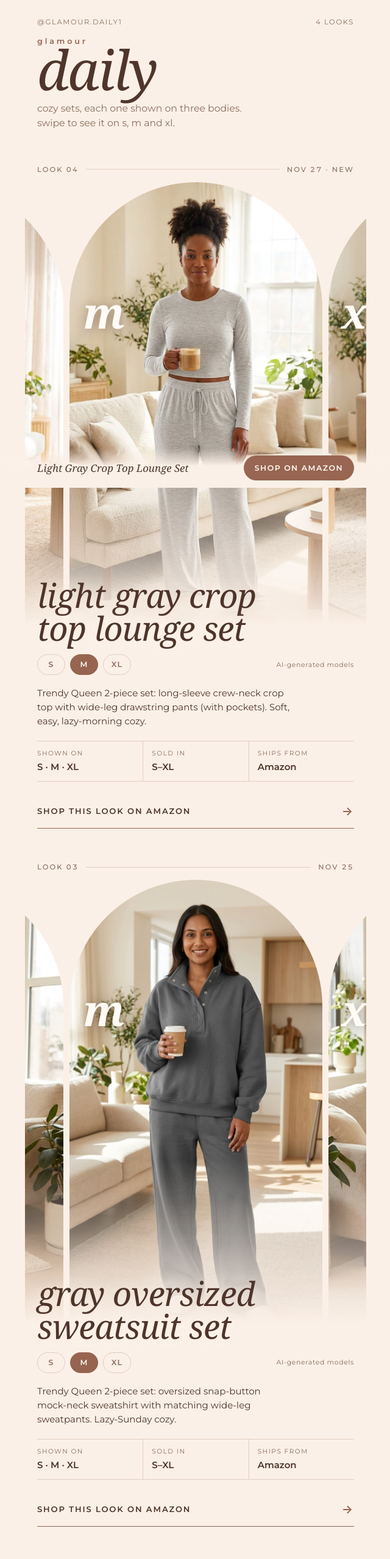
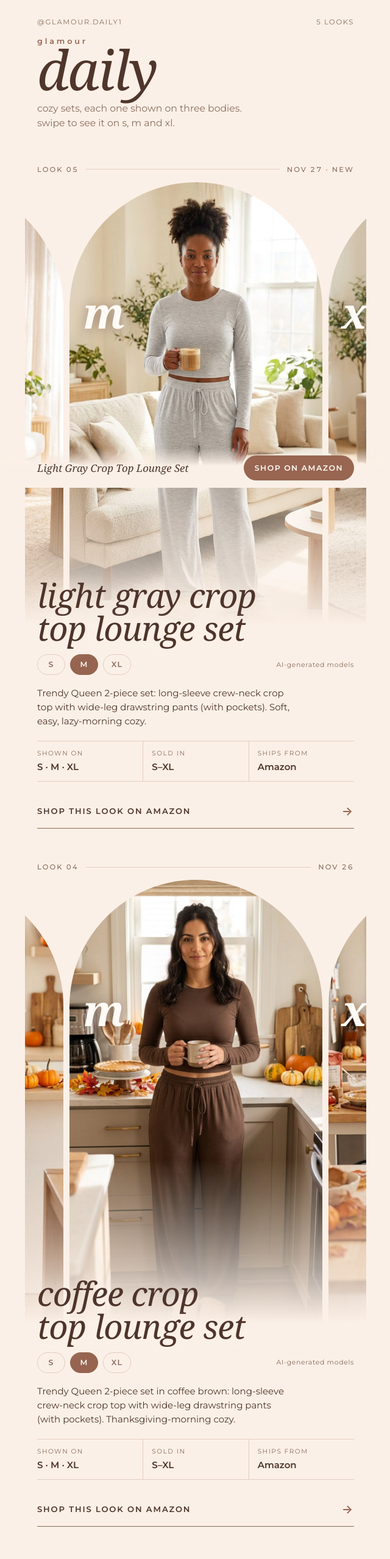
Before and after one commit to Glamourfinds/glamourfinds.github.io, a plain HTML site: page daily/index.html in a window 1280 px wide. Shown: the top 2557 px of the page at 61% size, without its empty margins (319-959 px from the left). Drawn offline with Linux system fonts and the light colour scheme; a web font is replaced by a local one.

Commit message:
Add coffee crop lounge set (daily p5); remove _tmp
Co-Authored-By: Claude Opus 5.5 <noreply@anthropic.com>
Claude-Session: https://claude.ai/code/session_01Fbb5oGZTrC7e3MpYSSX9oK

```diff
--- a/daily/index.html
+++ b/daily/index.html
@@ -89,7 +89,7 @@ body::after{content:"";position:fixed;top:-20vh;right:-30vw;width:90vw;height:70
 <body>
 <main class="page">
   <header class="mast pad">
-    <div class="mastrow"><span>@glamour.daily1</span><span>4 looks</span></div>
+    <div class="mastrow"><span>@glamour.daily1</span><span>5 looks</span></div>
     <div>
       <div class="kicker">glamour</div>
       <h1 class="word">daily</h1>
@@ -97,8 +97,8 @@ body::after{content:"";position:fixed;top:-20vh;right:-30vw;width:90vw;height:70
     <p class="intro">cozy sets, each one shown on three bodies. swipe to see it on s, m and xl.</p>
   </header>
 
-  <section class="look" id="look-04" data-name="Light Gray Crop Top Lounge Set" data-link="https://link.amazon/B04RF8AvB">
-    <div class="lookhead"><span>Look 04</span><span class="rule"></span><span>Nov 27 · new</span></div>
+  <section class="look" id="look-05" data-name="Light Gray Crop Top Lounge Set" data-link="https://link.amazon/B04RF8AvB">
+    <div class="lookhead"><span>Look 05</span><span class="rule"></span><span>Nov 27 · new</span></div>
     <div class="rail" tabindex="0" aria-label="Swipe to see the Light Gray Crop Top Lounge Set on sizes S, M and XL">
       <figure class="slide" data-i="0">
         <img src="img/p4_s.jpg" alt="AI-generated model wearing the Light Gray Crop Top Lounge Set, size S" width="900" height="1612" >
@@ -122,6 +122,32 @@ body::after{content:"";position:fixed;top:-20vh;right:-30vw;width:90vw;height:70
       <div><dt>Ships from</dt><dd>Amazon</dd></div>
     </dl>
     <a class="buy" href="https://link.amazon/B04RF8AvB" target="_blank" rel="sponsored noopener">Shop this look on Amazon <span aria-hidden="true">→</span></a>
+  </section>
+  <section class="look" id="look-04" data-name="Coffee Crop Top Lounge Set" data-link="https://link.amazon/B0hy0ikDP">
+    <div class="lookhead"><span>Look 04</span><span class="rule"></span><span>Nov 26</span></div>
+    <div class="rail" tabindex="0" aria-label="Swipe to see the Coffee Crop Top Lounge Set on sizes S, M and XL">
+      <figure class="slide" data-i="0">
+        <img src="img/p5_s.jpg" alt="AI-generated model wearing the Coffee Crop Top Lounge Set, size S" width="900" height="1612" loading="lazy">
+        <span class="sizeTag">s</span>
+      </figure>
+      <figure class="slide" data-i="1">
+        <img src="img/p5_m.jpg" alt="AI-generated model wearing the Coffee Crop Top Lounge Set, size M" width="900" height="1612" loading="lazy">
+        <span class="sizeTag">m</span>
+      </figure>
+      <figure class="slide" data-i="2">
+        <img src="img/p5_xl.jpg" alt="AI-generated model wearing the Coffee Crop Top Lounge Set, size XL" width="900" height="1612" loading="lazy">
+        <span class="sizeTag">xl</span>
+      </figure>
+    </div>
+    <h2 class="title">Coffee Crop Top Lounge Set</h2>
+    <div class="tabs" role="group" aria-label="See it on size"><button type="button" class="tab" data-i="0" aria-pressed="false">S</button><button type="button" class="tab" data-i="1" aria-pressed="true">M</button><button type="button" class="tab" data-i="2" aria-pressed="false">XL</button><span class="ai">AI-generated models</span></div>
+    <p class="note">Trendy Queen 2-piece set in coffee brown: long-sleeve crew-neck crop top with wide-leg drawstring pants (with pockets). Thanksgiving-morning cozy.</p>
+    <dl class="facts">
+      <div><dt>Shown on</dt><dd>S · M · XL</dd></div>
+      <div><dt>Sold in</dt><dd>S–XL</dd></div>
+      <div><dt>Ships from</dt><dd>Amazon</dd></div>
+    </dl>
+    <a class="buy" href="https://link.amazon/B0hy0ikDP" target="_blank" rel="sponsored noopener">Shop this look on Amazon <span aria-hidden="true">→</span></a>
   </section>
   <section class="look" id="look-03" data-name="Gray Oversized Sweatsuit Set" data-link="https://link.amazon/B0eInqQ7X">
     <div class="lookhead"><span>Look 03</span><span class="rule"></span><span>Nov 25</span></div>
```
Also changed, not shown: daily/products.json (+13 -0 lines), _tmp/tqcoffee.jpg (deleted), daily/img/p5_m.jpg (added), daily/img/p5_s.jpg (added), daily/img/p5_xl.jpg (added).
